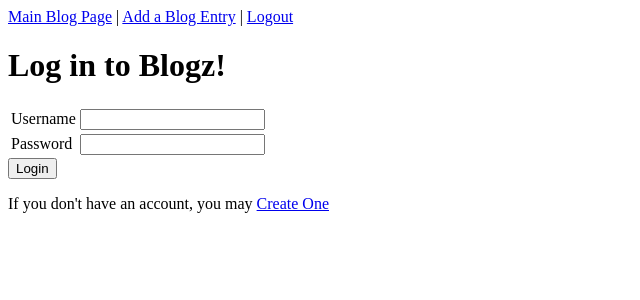
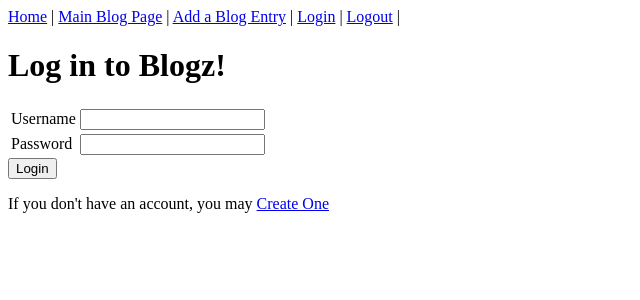
Before and after one commit to agfogle/blogz, a Flask app: page /login in a window 1280 px wide. Shown: the top 300 px of the page, without its empty margins (0-640 px from the left). Run offline with Flask 2, Linux system fonts and the light colour scheme.

Commit message:
Added Login and Home  links to nav

```diff
--- a/templates/base.html
+++ b/templates/base.html
@@ -5,9 +5,11 @@
     </head>
 <body>
 <nav>
+  <a href="/">Home</a>  |
   <a href="/blog">Main Blog Page</a> |
   <a href="/newpost">Add a Blog Entry</a> |
-  <a href="/logout">Logout</a>
+  <a href="/login">Login</a>  |
+  <a href="/logout">Logout</a>  |
 </nav>
 
     {% block content %}
```
